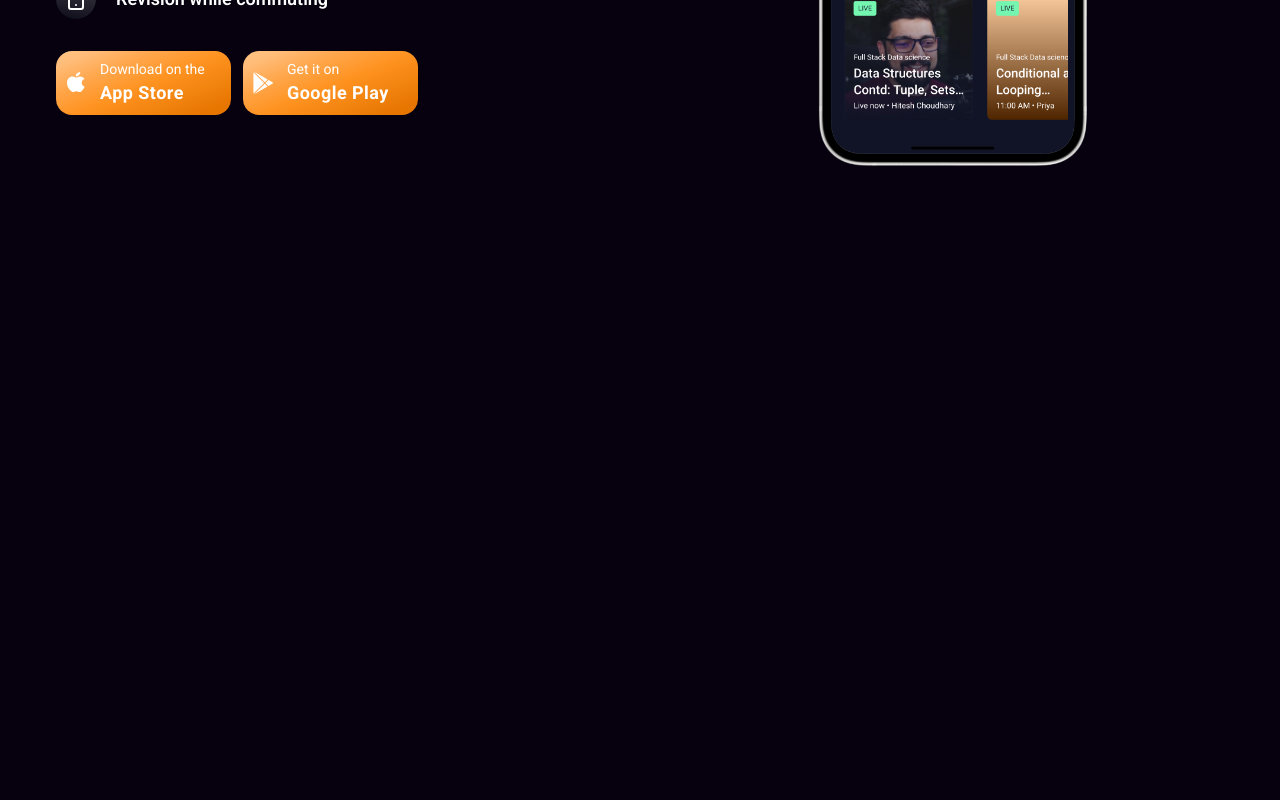
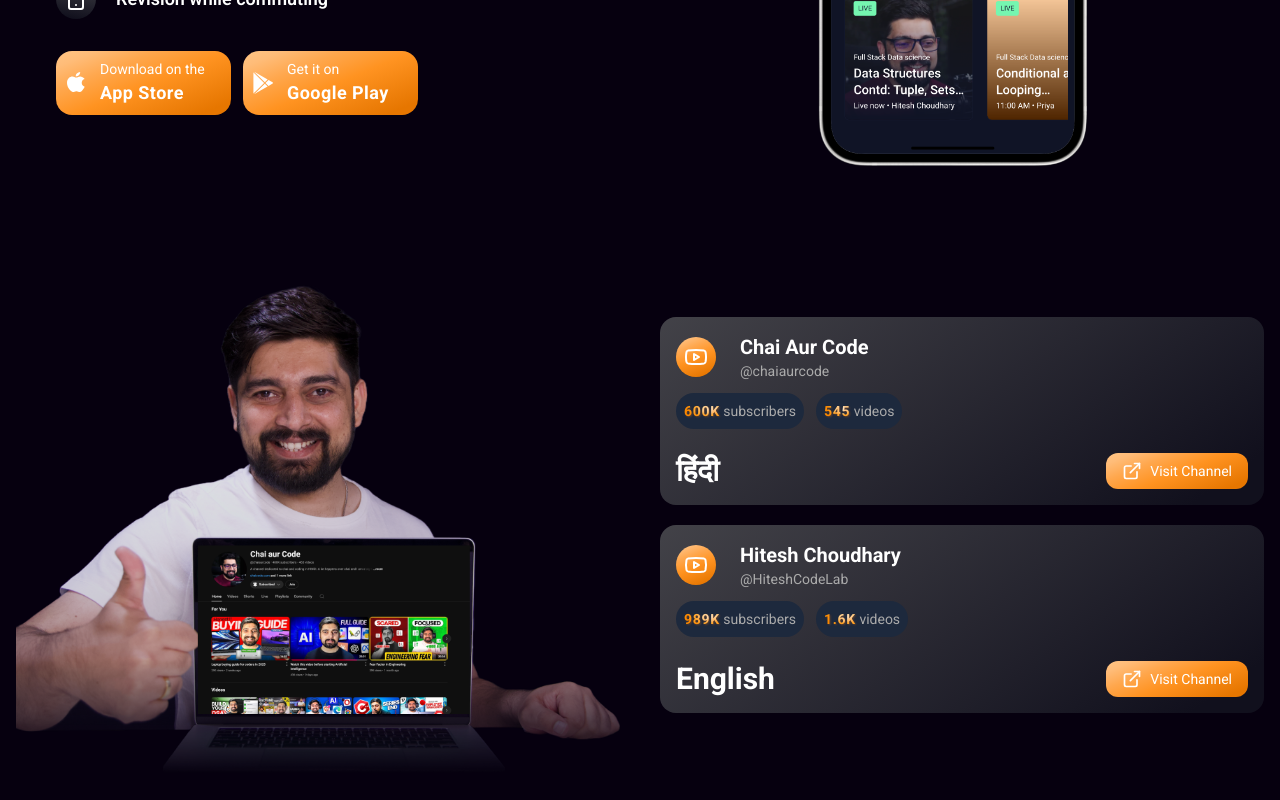
Before and after one commit to IshanDhingraCodes/chaicode_landing, a React (Vite) app: page / in a window 1280 px wide. Shown: the part 8784-9584 px from the top of the page. Before the commit the page ends 9030 px from the top, so only its background shows below. Built offline with nearby package versions, Linux system fonts and the light colour scheme.

Commit message:
Add: youtube section

```diff
--- a/src/App.jsx
+++ b/src/App.jsx
@@ -16,6 +16,7 @@
   Tweets,
   Udemy,
   WhyChaiCode,
+  YoutubeLink,
 } from "./components";
 
 const App = () => {
@@ -54,6 +55,7 @@
           <Discord />
           <FreeApi />
           <AppDownload />
+          <YoutubeLink />
         </main>
       )}
     </ThemeProvider>
--- a/src/assets/index.js
+++ b/src/assets/index.js
@@ -18,5 +18,6 @@
 import hitesh from "./hitesh.png"
 import discord from "./discord.png"
 import phone from "./phone-chaicode.png"
+import youtube from "./youtube.png"
 
-export {chaicodeBlack, chaicodeWhite, chaigray, chaiwhite, figma, github, google, microsoft, netflix, notion, slack, bounty, hostel, leetlab, peer, professional, revision, hitesh, discord, phone}
+export {chaicodeBlack, chaicodeWhite, chaigray, chaiwhite, figma, github, google, microsoft, netflix, notion, slack, bounty, hostel, leetlab, peer, professional, revision, hitesh, discord, phone, youtube}
--- /dev/null
+++ b/src/components/YoutubeLink.jsx
@@ -0,0 +1,99 @@
+import React from "react";
+import { youtube } from "../assets";
+import { ThemeConsumer } from "./ui/ThemeContext";
+import { youtubeCard } from "../constants";
+
+const YoutubeLink = () => {
+  const { theme } = ThemeConsumer();
+
+  return (
+    <section className="my-20">
+      <div className="flex flex-col md:flex-row items-center justify- h-full w-full gap-10">
+        <div className="w-full h-full">
+          <img src={youtube} alt="hitesh-youtube" className="max-h-[600px]" />
+        </div>
+
+        <div className="w-full h-full flex flex-col items-center justify-center gap-5">
+          {youtubeCard.map((card, i) => (
+            <div
+              className={`w-full h-full flex flex-col items-start justify-center gap-3 p-4 rounded-2xl ${theme === "light-theme" ? "bg-[#f0f0f0] shadow-lg border border-slate-200" : "bg-black-gradient-2"}`}
+              key={i}
+            >
+              {/* heading */}
+              <div className="flex items-center justify-center gap-6">
+                <div className={`bg-orange-gradient p-2 rounded-full`}>
+                  <svg
+                    xmlns="http://www.w3.org/2000/svg"
+                    width="24"
+                    height="24"
+                    viewBox="0 0 24 24"
+                    fill="none"
+                    stroke="currentColor"
+                    stroke-width="2"
+                    stroke-linecap="round"
+                    stroke-linejoin="round"
+                    class="lucide lucide-youtube-icon lucide-youtube"
+                  >
+                    <path d="M2.5 17a24.12 24.12 0 0 1 0-10 2 2 0 0 1 1.4-1.4 49.56 49.56 0 0 1 16.2 0A2 2 0 0 1 21.5 7a24.12 24.12 0 0 1 0 10 2 2 0 0 1-1.4 1.4 49.55 49.55 0 0 1-16.2 0A2 2 0 0 1 2.5 17" />
+                    <path d="m10 15 5-3-5-3z" />
+                  </svg>
+                </div>
+                <div>
+                  <p className="font-bold text-xl">{card.channel}</p>
+                  <p className="font-normal text-sm text-light">{card.tag}</p>
+                </div>
+              </div>
+
+              <div className="flex items-center justify-center gap-3">
+                <p
+                  className={`p-2 rounded-full text-sm text-light ${theme === "light-theme" ? "bg-[#f8f8f8] shadow-lg border border-slate-200" : "bg-slate-800"}`}
+                >
+                  <span className="text-gradient font-bold tracking-wider">
+                    {card.subscribers}
+                  </span>{" "}
+                  subscribers
+                </p>
+                <p
+                  className={`p-2 rounded-full text-sm text-light ${theme === "light-theme" ? "bg-[#f8f8f8] shadow-lg border border-slate-200" : "bg-slate-800"}`}
+                >
+                  <span className="text-gradient font-bold tracking-wider">
+                    {card.totalVideos}
+                  </span>{" "}
+                  videos
+                </p>
+              </div>
+              <div className="mt-3 flex items-center justify-between w-full">
+                <p className="font-bold text-3xl">{card.language}</p>
+                <a
+                  href={card.link}
+                  rel="noopener noreferrer"
+                  className="bg-orange-gradient py-2 px-4 rounded-xl text-sm hover:scale-105 transition duration-200 ease-in cursor-pointer flex gap-2"
+                >
+                  <svg
+                    xmlns="http://www.w3.org/2000/svg"
+                    width="20"
+                    height="20"
+                    viewBox="0 0 24 24"
+                    fill="none"
+                    stroke="currentColor"
+                    stroke-width="2"
+                    stroke-linecap="round"
+                    stroke-linejoin="round"
+                    class="lucide lucide-external-link-icon lucide-external-link"
+                  >
+                    <path d="M15 3h6v6" />
+                    <path d="M10 14 21 3" />
+                    <path d="M18 13v6a2 2 0 0 1-2 2H5a2 2 0 0 1-2-2V8a2 2 0 0 1 2-2h6" />
+                  </svg>
+                  Visit Channel
+                </a>
+              </div>
+            </div>
+          ))}
+        </div>
+      </div>
+    </section>
+  );
+};
+
+export default YoutubeLink;
--- a/src/components/index.js
+++ b/src/components/index.js
@@ -11,6 +11,7 @@
 import Discord from "./Discord";
 import FreeApi from "./FreeApi";
 import AppDownload from "./AppDownload";
+import YoutubeLink from "./YoutubeLink";
 
 export {
   Preloader,
@@ -25,5 +26,6 @@
   TopicCloud,
   Discord,
   FreeApi,
-  AppDownload
+  AppDownload,
+  YoutubeLink,
 };
--- a/src/constants/index.js
+++ b/src/constants/index.js
@@ -257,3 +257,22 @@
     videoUrl: "https://www.youtube.com/watch?v=dZyQNy3-HjU",
   },
 ];
+
+export const youtubeCard = [
+  {
+    channel: "Chai Aur Code",
+    tag: "@chaiaurcode",
+    subscribers: "600K",
+    totalVideos: "545",
+    language: "हिंदी",
+    link: "https://www.youtube.com/@chaiaurcode",
+  },
+  {
+    channel: "Hitesh Choudhary",
+    tag: "@HiteshCodeLab",
+    subscribers: "989K",
+    totalVideos: "1.6K",
+    language: "English",
+    link: "https://www.youtube.com/@Hiteshcodelab",
+  },
+];
```
Also changed, not shown: src/assets/youtube.png (added).
